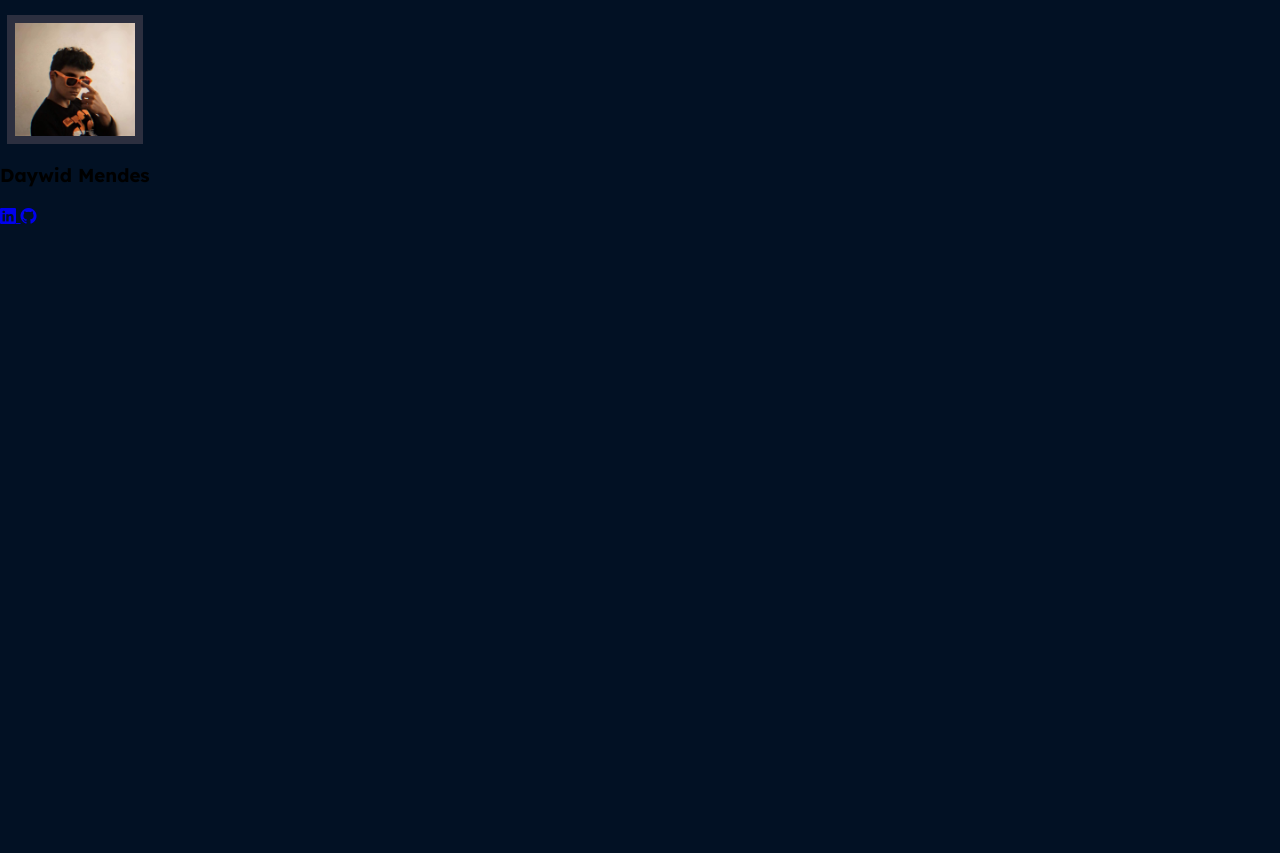
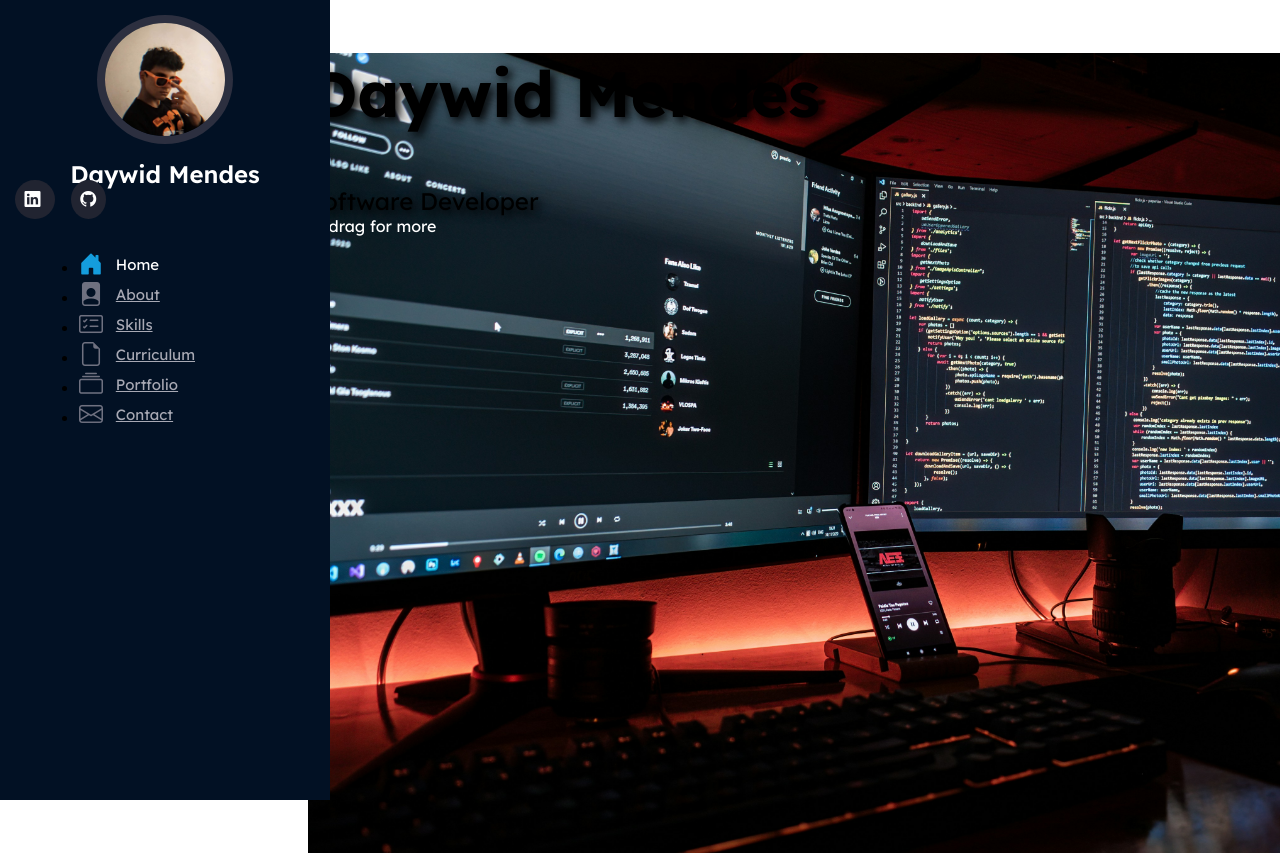
Before and after one commit to daywid/Portfolio, a plain HTML site: page templates/index.html in a window 1280 px wide. Before the commit the page ends 808 px from the top, so only its background shows below. Drawn offline with nearby package versions, Linux system fonts and the light colour scheme; files that its build step writes are made by us from their sources.

Commit message:
Menu and home

```diff
--- a/static/style.css
+++ b/static/style.css
@@ -4,10 +4,7 @@ html, body{
     font-family: 'Lexend', arial;
     height: 100%;
     width: 100%;
-    background: #021124;
-    overflow-y: auto;
-    width: 300px;
-    transition: all ease-in-out 0.5s;
+
 }
 
 #header {
@@ -15,6 +12,12 @@ html, body{
     top: 0;
     left: 0;
     bottom: 0;
+    background: #021124;
+    overflow-y: auto;
+    width: 300px;
+    transition: all ease-in-out 0.5s;
+    padding: 0 15px;
+    z-index: 9997;
 }
 
 #header .profile img{
@@ -22,4 +25,100 @@ html, body{
     display: block;
     width: 120px;
     border: 8px solid #2c2f3f;
+    border-radius: 50%;
 }
+
+#header .profile h1{
+    font-size: 24px;
+    margin: 0;
+    padding: 0;
+    font-weight: 600;
+    text-align: center;
+    color: #fff
+}
+
+#header .profile .social-links a {
+    font-size: 1rem;
+    background: #212431;
+    color: #fff;
+    padding: 0.6rem;
+    margin-right: 1rem;
+    border-radius: 50%;
+    transition: 0.3s;
+    text-decoration: none;
+}
+
+#header .profile .social-links a:hover{
+    background: #149ddd;
+}
+
+.nav-menu{
+    padding: 1.5rem;
+}
+
+.nav-menu a,
+.nav-menu a:focus {
+    display: flex;
+    align-items: center;
+    color: #a8a9b4;
+    transition: 0.3s;
+    font-size: 15px;
+}
+
+.nav-menu a i,
+.nav-menu a:focus i {
+    font-size: 24px;
+    padding-right: 0.8rem;
+    color: #6f7180;
+}
+
+.nav-menu a:hover,
+.nav-menu .active,
+.nav-menu .active:focus,
+.nav-menu li:hover > a {
+    text-decoration: none;
+    color: #fff;
+}
+
+.nav-menu a:hover i,
+.nav-menu .active i,
+.nav-menu .active:focus i,
+.nav-menu li:hover > a i {
+    color: #149ddd;
+}
+
+main{
+    margin-left: 300px;
+}
+
+section#inicio{
+    background-image: url("./img/bannerPortifolio.jpg");
+    background-repeat: no-repeat;
+    background-size: cover;
+    background-attachment: fixed;
+    background-position: center;
+    width: 100%;
+    height: 100vh;
+}
+
+section#inicio h2{
+    font-size: 4rem;
+}
+
+section#inicio span#subtitle {
+    margin-right: 8rem;
+    font-size: 1.5rem;
+}
+
+.text-shadow{
+    text-shadow: 4px 4px 10px #000;
+}
+
+section#inicio div#arraste{
+    width: 9rem;
+}
+
+section#inicio div#arraste a{
+    text-decoration: none;
+    color: #fff;
+}
--- a/templates/index.html
+++ b/templates/index.html
@@ -4,31 +4,82 @@
     <meta charset="UTF-8">
     <meta http-equiv="X-UA-Compatible" content="IE=edge" >
     <meta name="viewport" content="width=device-width, initial-scale=1.0">
-
-    <link rel="stylesheet" href="../static/bootstrap/bootstrap.css/">
+    <link rel="stylesheet" href="../static/bootstrap/css/bootstrap.css/">
     <link rel="stylesheet" href="../static/style.css">
     <link rel="icon" type="image/png" href="../static/img/asset-15.png">
     <link rel="stylesheet" href="https://cdn.jsdelivr.net/npm/bootstrap-icons@1.11.3/font/bootstrap-icons.min.css">
     <title>Daywid</title>
 </head>
 <body>
-
     <aside id="header">
         <section class="profile">
             <img src="../static/img/profile.jpg" alt="Foto do Daywid">
             <h1>Daywid Mendes</h1>
-            <div>
-                <a href="https://www.linkedin.com/in/daywid-mendes-387089249">
+            <div class="social-links mt-4 text-center">
+                <a target="_blank" href="https://www.linkedin.com/in/daywid-mendes-387089249">
                     <i class="bi bi-linkedin"></i>
                 </a>
-                <a href="https://github.com/daywid">
+                <a target="_blank" href="https://github.com/daywid">
                     <i class="bi bi-github"></i>
                 </a>
                 <!-- more if needed -->
             </div>
         </section>
+
+        <nav id="navbar" class="nav-menu">
+            <ul class="nav flex-column">
+                <li class="nav-item">
+                  <a class="nav-link active" aria-current="page"
+                  href="#"><i class="bi bi-house-door-fill"></i>
+                  Home</a>
+                </li>
+                <li class="nav-item">
+                  <a class="nav-link" href="#"><i class="bi bi-file-person-fill"></i>
+                  About</a>
+                </li>
+                <li class="nav-item">
+                  <a class="nav-link" href="#"><i class="bi bi-card-checklist"></i>
+                  Skills</a>
+                </li>
+                <li class="nav-item">
+                  <a class="nav-link" href="#"><i class="bi bi-file-earmark"></i>
+                  Curriculum</a>
+                </li>
+                <li class="nav-item">
+                  <a class="nav-link" href="#"><i class="bi bi-collection"></i>
+                  Portfolio</a>
+                </li>
+                <li class="nav-item">
+                  <a class="nav-link" href="#"><i class="bi bi-envelope"></i>
+                  Contact</a>
+                </li>
+              </ul>
+        </nav>
     </aside>
 
+    <main id="main">
+        <section id="inicio" class="row m-0 p-0">
+
+            <div class="col-md-5 d-flex justify-content-center align-items-center
+            flex-column">
+                <h2 class="text-white text-shadow"
+                >Daywid Mendes</h2>
+                <span id="subtitle" class="text-white text-shadow"
+                >Software Developer</span>
+            </div>
+
+            <div class="col-md-7 d-flex justify-content-end align-items-end">
+
+                <div id="arraste" class="d-flex align-items-center">
+                    <i class="bi bi-arrow-down text-white pe-2 fs-2"
+                    aria-hidden="true"></i>
+                    <a href="">drag for more</a>
+                </div>
+
+            </div>
+
+        </section>
+    </main>
 
     <script src="../static/bootstrap/js/bootstrap.bundle.min.js" ></script>
     <script src="../static/script.js"></script>
```
Also changed, not shown: static/img/bannerPortifolio.jpg (added).
